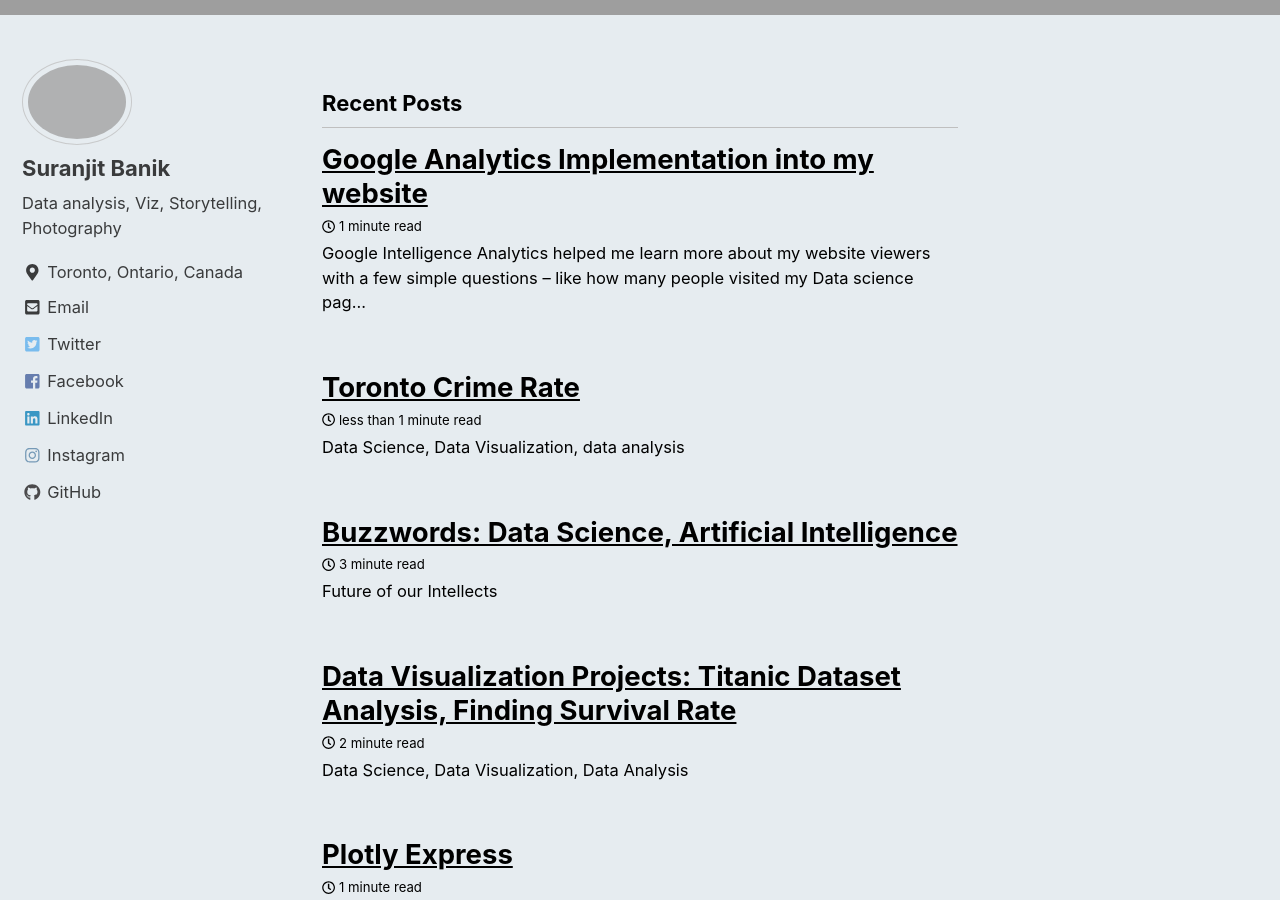
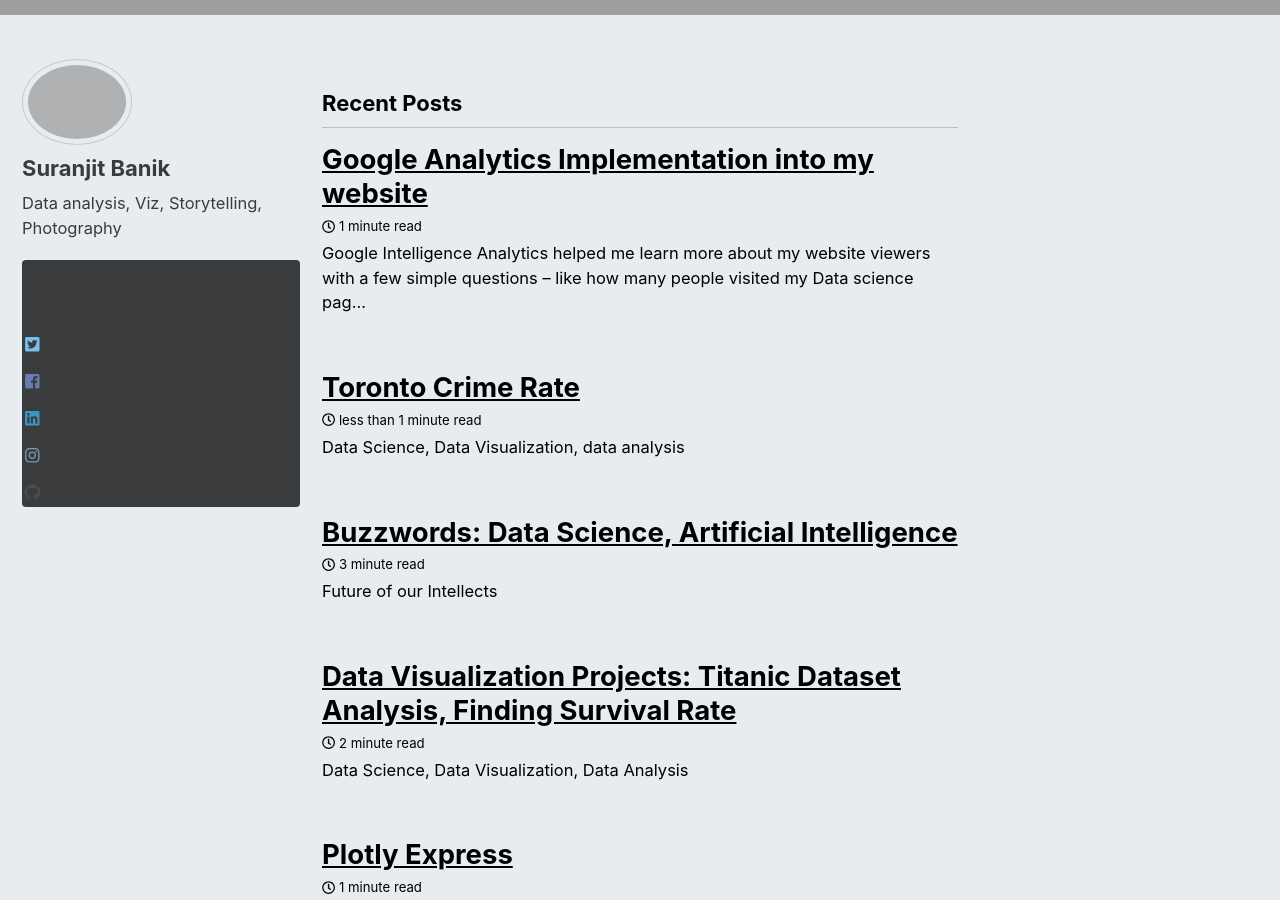
Before and after one commit to mastermindLAB/mastermindLAB.github.io, a Jekyll site: the page built from index.html, in a window 1280 px wide and 900 px high, scrolled down 1045 px. Built offline with Jekyll 4.4.1, drawn with Linux system fonts in a browser that asks for light colours; nearby versions of some CDN libraries; the list of posts is cut into pages by our own code; comment, search, counter and statistics services are not loaded.

Commit message:
comments

```diff
--- a/_sass/minimal-mistakes/_sidebar.scss
+++ b/_sass/minimal-mistakes/_sidebar.scss
@@ -200,7 +200,7 @@
   list-style-type: none;
   border: 1px solid $border-color;
   border-radius: $border-radius;
-  background: $text-color;
+  background: $background-color;
   z-index: -1;
   box-shadow: 0 2px 4px 0 rgba(#000, 0.16), 0 2px 10px 0 rgba(#000, 0.12);
   cursor: default;
@@ -215,7 +215,7 @@
     margin: 0;
     padding: 0;
     border: 0;
-    background: transparent;
+    background: black;
     box-shadow: none;
   }
 
--- a/_sass/minimal-mistakes/skins/_contrast.scss
+++ b/_sass/minimal-mistakes/skins/_contrast.scss
@@ -8,7 +8,7 @@ $text-color: #000 !default;
 $muted-text-color: $text-color !default;
 $primary-color: #AA2319 !default;
 $border-color: mix(#fff, $text-color, 75%) !default;
-$footer-background-color: #666666 !default;
+$footer-background-color: #CA261A !default;
 $link-color: #1DA1F2 !default;
 $masthead-link-color: $text-color !default;
 $masthead-link-color-hover: $text-color !default;
@@ -44,7 +44,7 @@ $base0f: #b18a3d !default;
 }
 
 .page__footer {
-  color: #666666 !important; // override
+  color: #fff !important; // override
 }
 
 .page__footer-follow .social-icons .svg-inline--fa {
```
